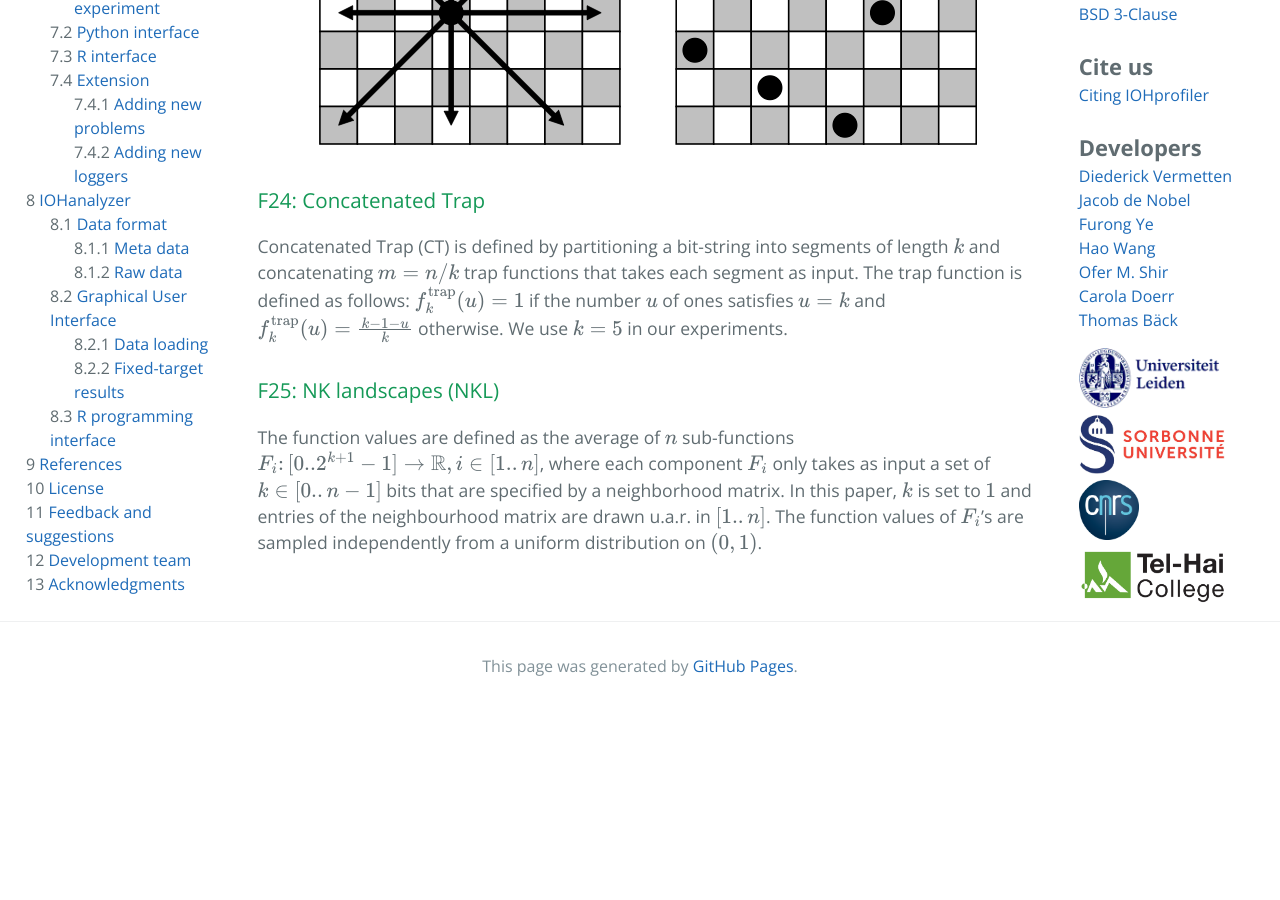
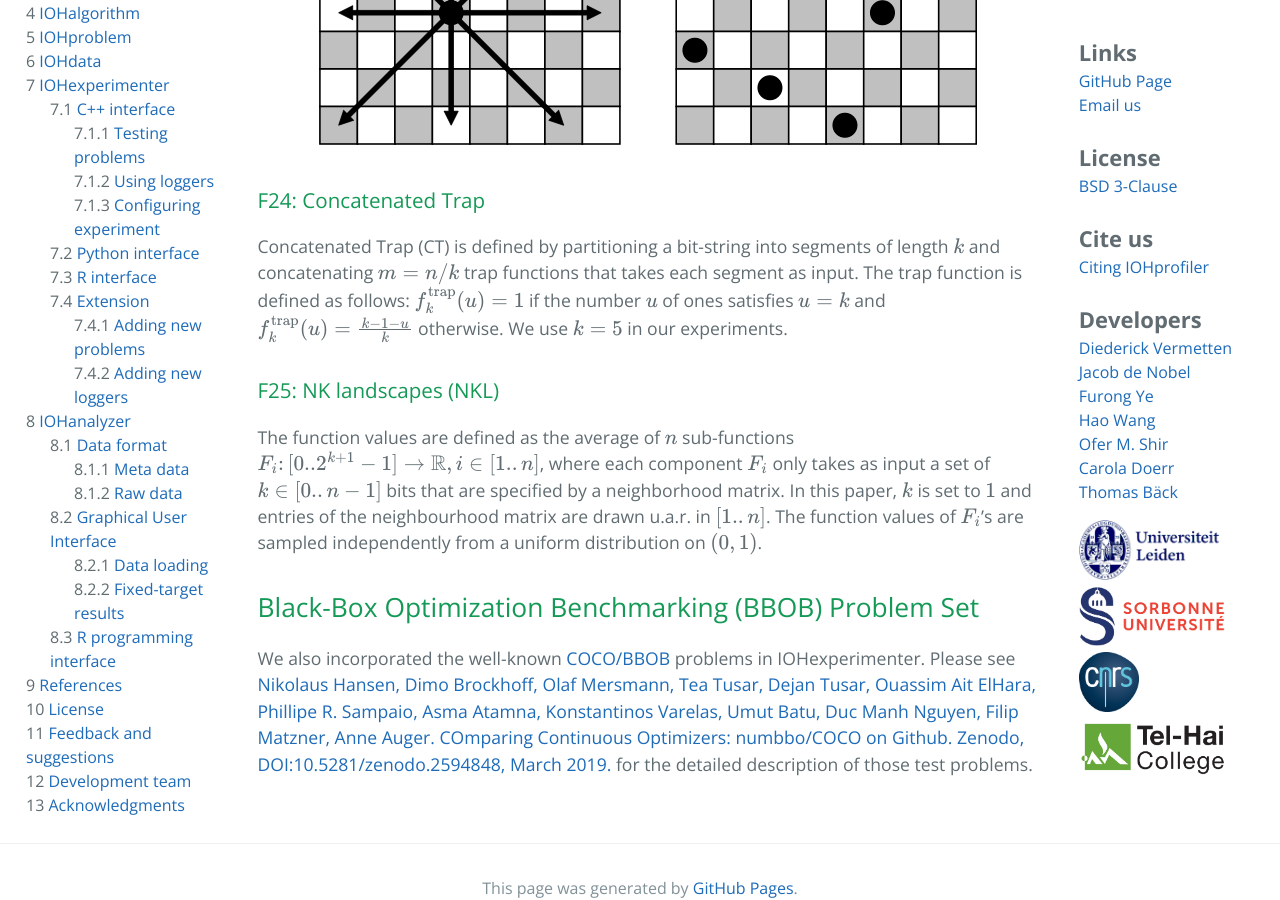
Before and after one commit to IOHprofiler/IOHprofiler.github.io, a Jekyll site: the page built from PBO.md, in a window 1280 px wide and 900 px high, scrolled down 4553 px. Built offline with Jekyll 4.4.1, drawn with Linux system fonts in a browser that asks for light colours; formulas are drawn with MathJax 3; before the commit the page ends 5231 px from its top, so only the background shows below that; some of the changed text lies outside the part shown.

```diff
--- a/PBO.md
+++ b/PBO.md
@@ -121,3 +121,8 @@ Concatenated Trap (CT) is defined by partitioning a bit-string into segments of
 ### F25: NK landscapes (NKL)
 
 The function values are defined as the average of $n$ sub-functions $F_i \colon [0..2^{k+1}-1] \rightarrow \mathbb{R}, i \in [1..n]$, where each component $F_i$ only takes as input a set of $k \in [0..n-1]$ bits that are specified by a neighborhood matrix. In this paper, $k$ is set to $1$ and entries of the neighbourhood matrix are drawn u.a.r. in $[1..n]$. The function values of $F_i$'s are sampled independently from a uniform distribution on $(0, 1)$.
+
+## Black-Box Optimization Benchmarking (BBOB) Problem Set
+
+We also incorporated the well-known [COCO/BBOB](http://coco.lri.fr/COCOdoc/bbo_experiment.html) problems in IOHexperimenter. Please see
+[Nikolaus Hansen, Dimo Brockhoff, Olaf Mersmann, Tea Tusar, Dejan Tusar, Ouassim Ait ElHara, Phillipe R. Sampaio, Asma Atamna, Konstantinos Varelas, Umut Batu, Duc Manh Nguyen, Filip Matzner, Anne Auger. COmparing Continuous Optimizers: numbbo/COCO on Github. Zenodo, DOI:10.5281/zenodo.2594848, March 2019.](https://zenodo.org/record/2594848#.YebD_VjMK3I) for the detailed description of those test problems.
```
Also changed, not shown: other parts of PBO.md (+2 -2 lines), Benchmark/Transformation.md (+1 -0 lines).
